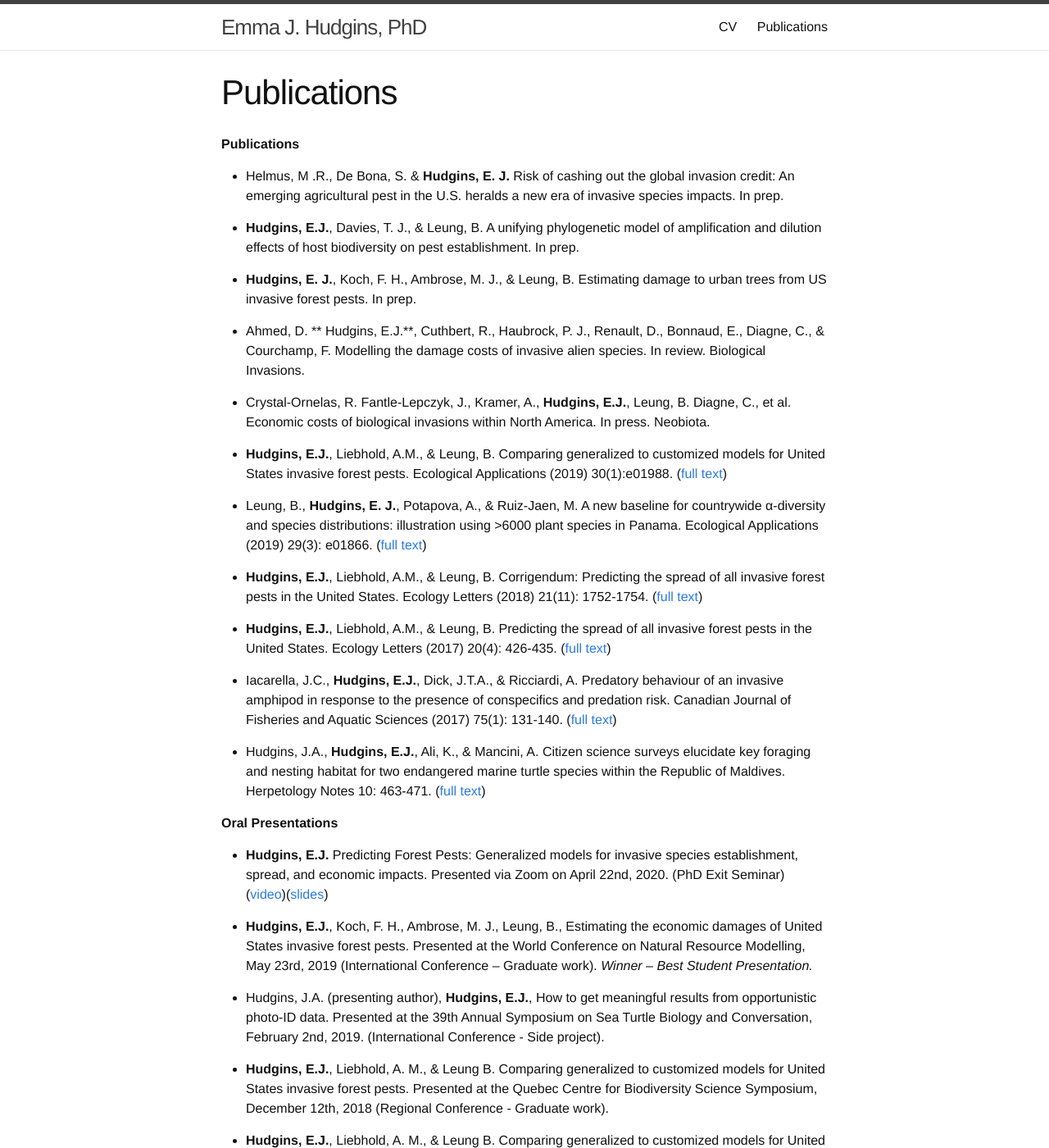
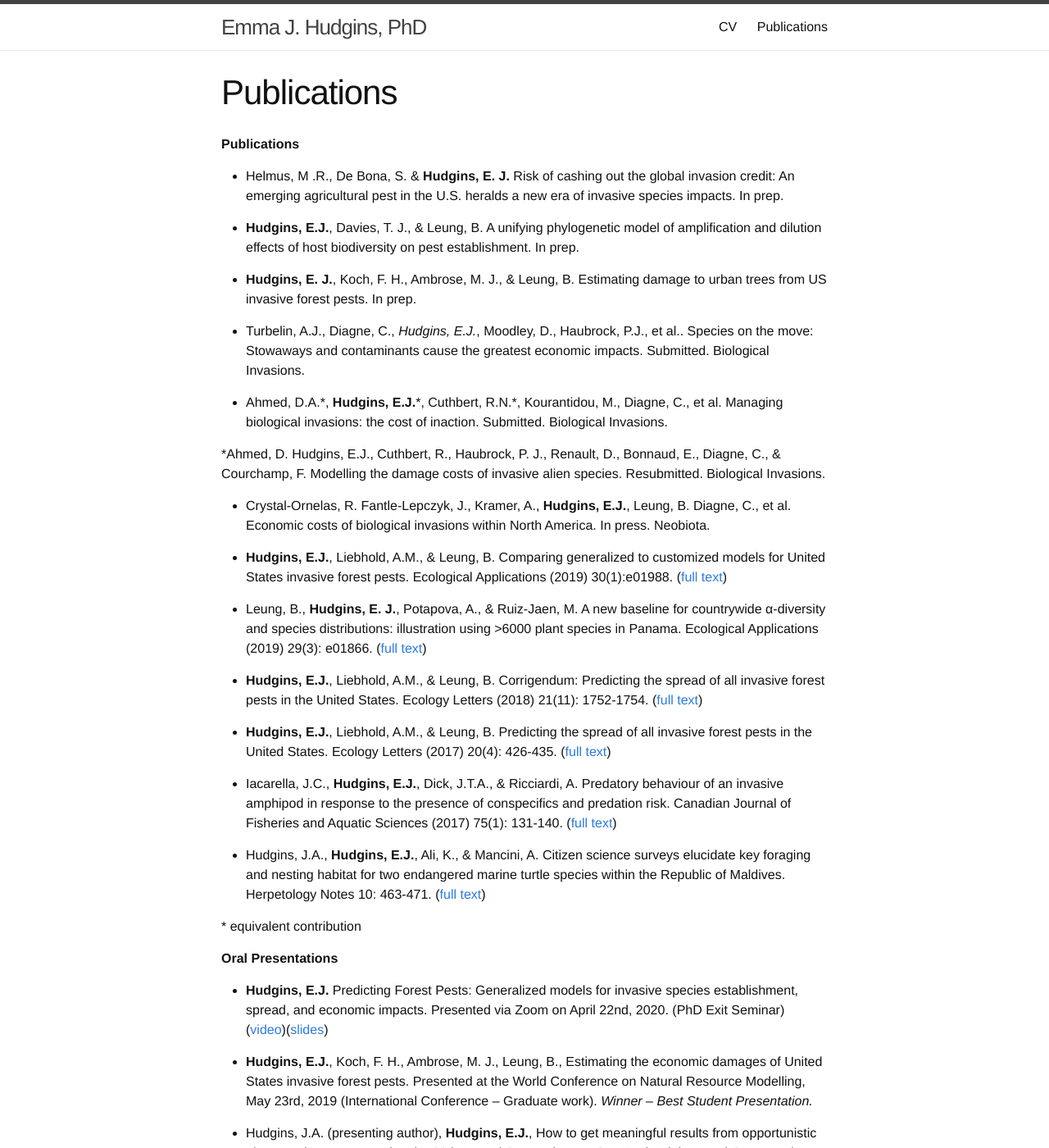
Before and after one commit to emmajhudgins/emmajhudgins.github.io, a Jekyll site: the page built from publications.md, in a window 1280 px wide and 1400 px high. Shown: the whole window at 82% size. Built offline with Jekyll 4.4.1, drawn with Linux system fonts in a browser that asks for light colours; nearby versions of some CDN libraries; some web fonts are replaced.

Commit message:
updated CV and pubs

```diff
--- a/publications.md
+++ b/publications.md
@@ -16,7 +16,11 @@ order: 2
 
 * **Hudgins, E. J.**, Koch, F. H., Ambrose, M. J., & Leung, B. Estimating damage to urban trees from US invasive forest pests. In prep.
 
-* Ahmed, D. ** Hudgins, E.J.**, Cuthbert, R., Haubrock, P. J., Renault, D., Bonnaud, E., Diagne, C., & Courchamp, F. Modelling the damage costs of invasive alien species. In review. Biological Invasions.
+* Turbelin, A.J., Diagne, C., *Hudgins, E.J.*, Moodley, D., Haubrock, P.J., et al.. Species on the move: Stowaways and contaminants cause the greatest economic impacts. Submitted. Biological Invasions.
+
+* Ahmed, D.A.\*, **Hudgins, E.J.**\*, Cuthbert, R.N.\*, Kourantidou, M., Diagne, C., et al. Managing biological invasions: the cost of inaction. Submitted. Biological Invasions.
+
+*Ahmed, D. Hudgins, E.J., Cuthbert, R., Haubrock, P. J., Renault, D., Bonnaud, E., Diagne, C.,  & Courchamp, F. Modelling the damage costs of invasive alien species. Resubmitted. Biological Invasions.
 
 * Crystal-Ornelas, R. Fantle-Lepczyk, J., Kramer, A., **Hudgins, E.J.**, Leung, B. Diagne, C., et al. Economic costs of biological invasions within North America. In press. Neobiota.
 
@@ -31,6 +35,8 @@ order: 2
 * Iacarella, J.C., **Hudgins, E.J.**, Dick, J.T.A., & Ricciardi, A. Predatory behaviour of an invasive amphipod in response to the presence of conspecifics and predation risk. Canadian Journal of Fisheries and Aquatic Sciences (2017) 75(1): 131-140.    ([full text](http://www.nrcresearchpress.com/doi/full/10.1139/cjfas-2016-0417))
 
 * Hudgins, J.A., **Hudgins, E.J.**, Ali, K., & Mancini, A. Citizen science surveys elucidate key foraging and nesting habitat for two endangered marine turtle species within the Republic of Maldives. Herpetology Notes 10: 463-471. ([full text](https://www.biotaxa.org/hn/article/view/26126))
+
+\* equivalent contribution
 
 **Oral Presentations**
 
```
Also changed, not shown: 3 other files.
